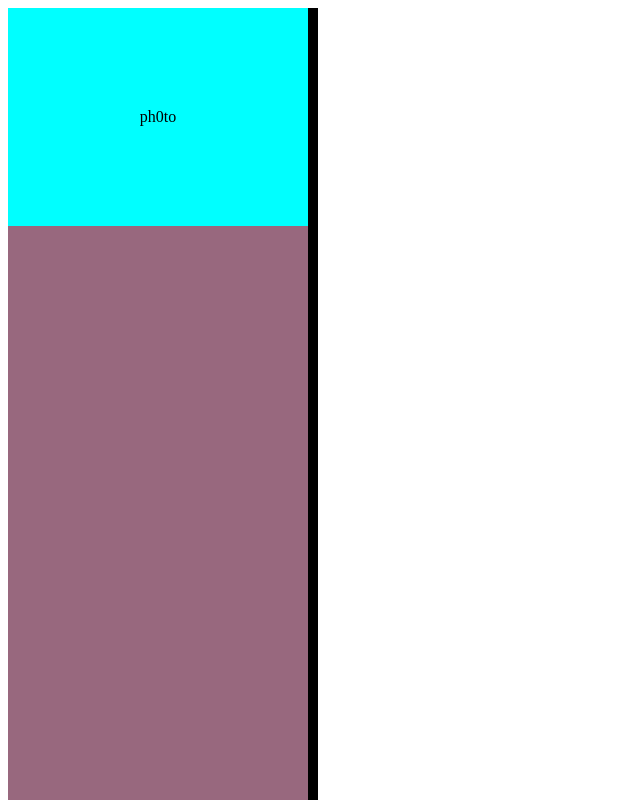
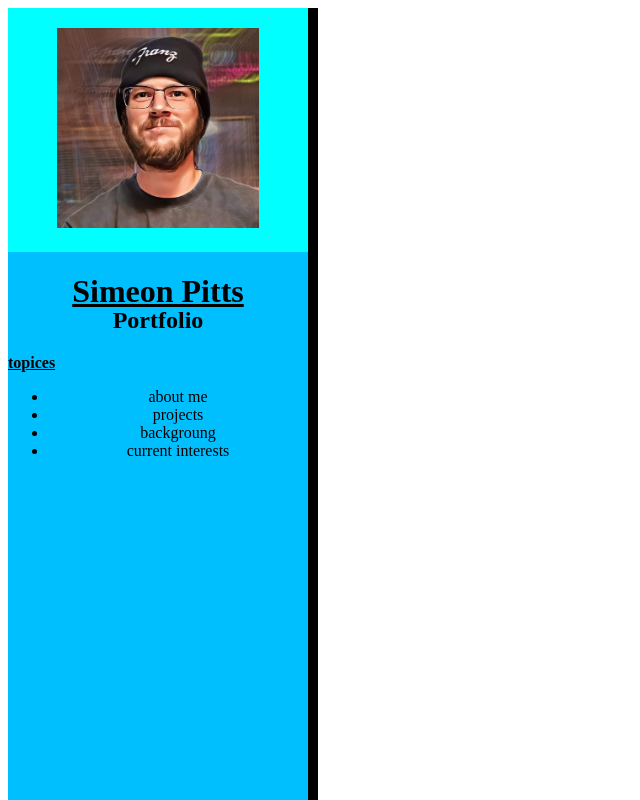
Before and after one commit to Simeonpitts916/Mr.-Roboger-s-Neighborhood, a plain HTML site: page portfolio/index.html in a window 1280 px wide. Shown: the top 800 px of the page, without its empty margins (0-640 px from the left). Drawn offline with Linux system fonts and the light colour scheme.

Commit message:
it will add a topice list of about me,projects,background,currnt interests

```diff
--- a/portfolio/css/style.css
+++ b/portfolio/css/style.css
@@ -1,20 +1,30 @@
 .sidebar {
-    background-color: #98687e;
+    background-color:deepskyblue;
     width: 300px;
-    height: inherit;
     text-align: center;
     height: 1500px;
-    padding: 0%;
-    border: 0px;
-    margin: 0px;
 }
 
 .photo {
     background-color: aqua;
-    padding: 100px;
+    background-size: cover;
+    padding: 20px;
 }
 
 .border {
     background-color: black;
     width: 310px;
 }
+
+.name {
+    text-decoration: underline;
+}
+
+.name + .port {
+    margin-top: -25px;
+}
+
+p {
+    text-align: left;
+    text-decoration: underline;
+}
--- a/portfolio/index.html
+++ b/portfolio/index.html
@@ -1,13 +1,24 @@
 <!DOCTYPE html>
 <html lang="en-US">
 <head>
+    <meta charset="utf-8">
     <link rel="stylesheet" href="css/style.css" type="text/css">
     <title>my portfolio</title>
 </head>
 <head>
     <div class="border">
         <div class="sidebar">
-            <div class="photo">ph0to</div>
+            <div class="photo"><img src="img/507.jpg" height="200PX"></div>
+                <h1 class="name">Simeon Pitts</h1>
+                <h2 class="port">Portfolio</h2>
+
+                <P><strong>topices</strong></P>
+                <ul>
+                    <li>about me</li>
+                    <li>projects</li>
+                    <li>backgroung</li>
+                    <li>current interests</li>
+                </ul>
         </div>
     </div>
 </head>
```
Also changed, not shown: portfolio/img/507.jpg (added).
